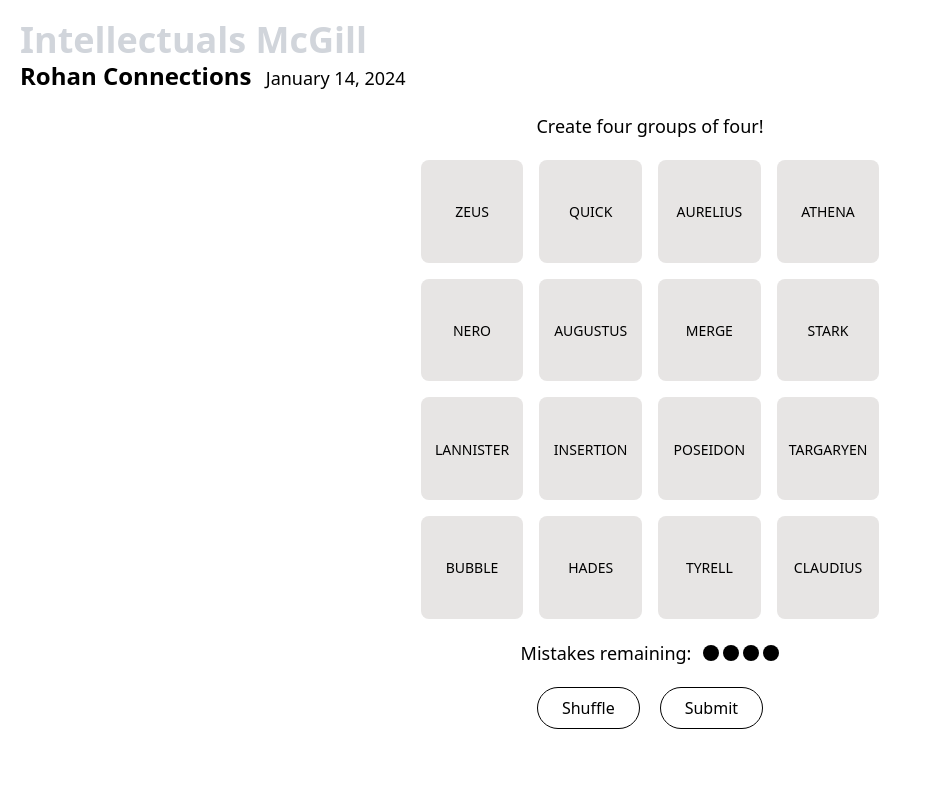
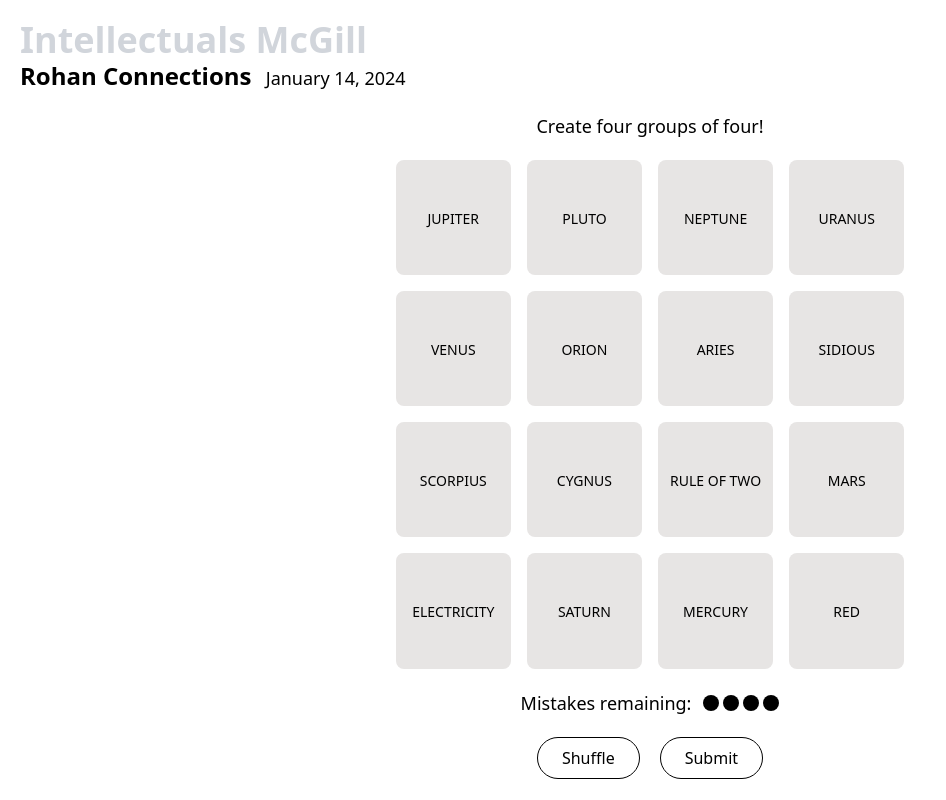
Before and after one commit to Nginearing/kakutropos-parjat, a React (Create React App) app: page / in a window 1280 px wide. Shown: the whole page, without its empty margins (0-946 px from the left). Built offline with nearby package versions, Linux system fonts and the light colour scheme.

Commit message:
New words

```diff
--- a/src/components/Grid.js
+++ b/src/components/Grid.js
@@ -14,17 +14,20 @@
 }
 
 const themes = {
-  'YELLOW': 'Greek Gods',
-  'GREEN': 'Roman Emperors',
-  'BLUE': 'Game of Thrones Houses',
-  'PURPLE': '____ Sort (Sorting Algorithms)'
+  'YELLOW': 'Roman Gods',
+  'GREEN': 'Constellations',
+  'BLUE': 'Gas Giants',
+  'PURPLE': 'Things associated with the Sith'
 }
 
 const itemGroups = {
-  'ZEUS': 'YELLOW', 'QUICK': 'PURPLE', 'AURELIUS': 'GREEN', 'ATHENA': 'YELLOW',
-   'NERO': 'GREEN', 'AUGUSTUS': 'GREEN', 'MERGE': 'PURPLE',  'STARK': 'BLUE',
-  'LANNISTER': 'BLUE', 'INSERTION': 'PURPLE',  'POSEIDON': 'YELLOW','TARGARYEN': 'BLUE',
-  'BUBBLE': 'PURPLE', 'HADES': 'YELLOW', 'TYRELL': 'BLUE', 'CLAUDIUS': 'GREEN',
+  'JUPITER': 'BLUE', 'PLUTO': 'YELLOW', 'NEPTUNE': 'BLUE', 'URANUS': 'BLUE',
+
+   'VENUS': 'YELLOW', 'ORION': 'GREEN', 'ARIES': 'GREEN',  'SIDIOUS': 'PURPLE',
+
+  'SCORPIUS': 'GREEN', 'CYGNUS': 'GREEN',  'RULE OF TWO': 'PURPLE', 'MARS': 'YELLOW',
+
+  'ELECTRICITY': 'PURPLE', 'SATURN': 'BLUE', 'MERCURY': 'YELLOW', 'RED': 'PURPLE',
 };
 
 const groupColors = {
```
